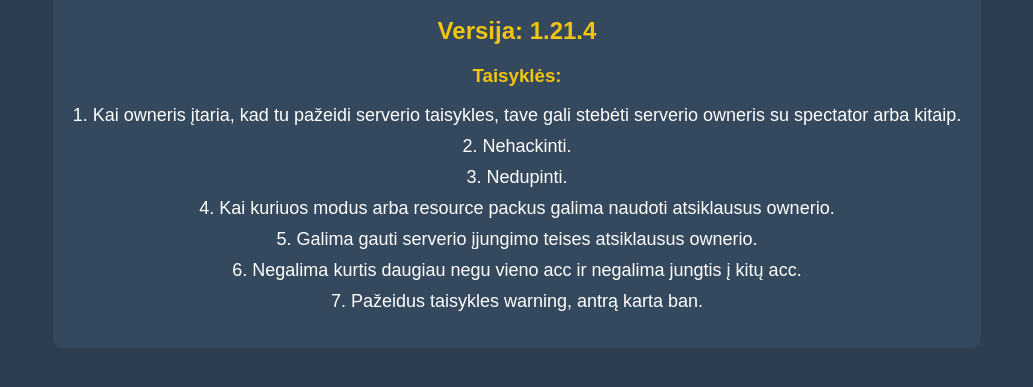
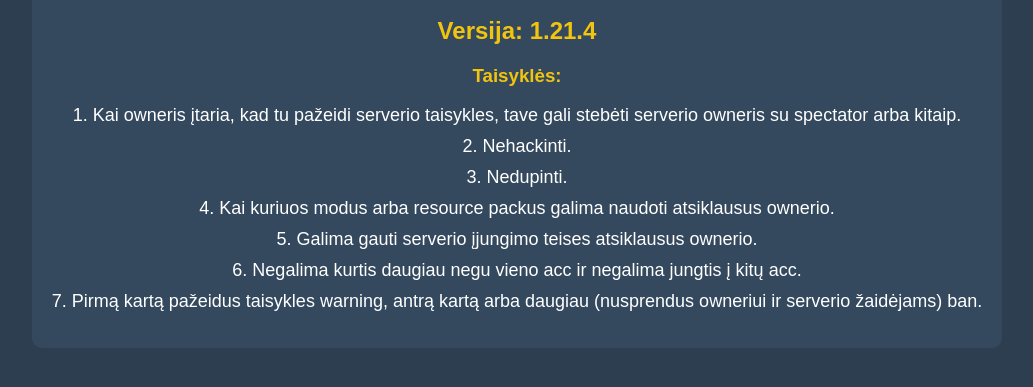
Before and after one commit to TausTeris/Serverioko-taisykles, a plain HTML site: page index.html in a window 1280 px wide. Shown: the part 189-576 px from the top of the page, without its empty margins (123-1156 px from the left). Drawn offline with Linux system fonts and the light colour scheme.

Commit message:
Updeitas

```diff
--- a/index.html
+++ b/index.html
@@ -44,7 +44,7 @@
             <li>4. Kai kuriuos modus arba resource packus galima naudoti atsiklausus ownerio.</li>
 			<li>5. Galima gauti serverio įjungimo teises atsiklausus ownerio.</li>
 		<li>6. Negalima kurtis daugiau negu vieno acc ir negalima jungtis į kitų acc.</li>
-		<li>7. Pažeidus taisykles warning, antrą karta ban.</li>
+		<li>7. Pirmą kartą pažeidus taisykles warning, antrą kartą arba daugiau (nusprendus owneriui ir serverio žaidėjams) ban.</li>
         </ul>
     </div>
 </body>
```
